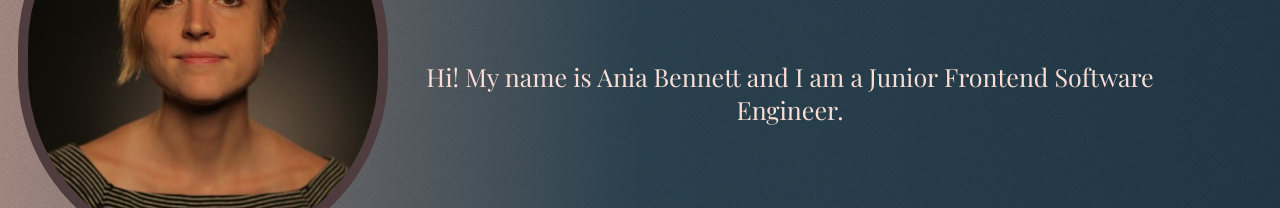
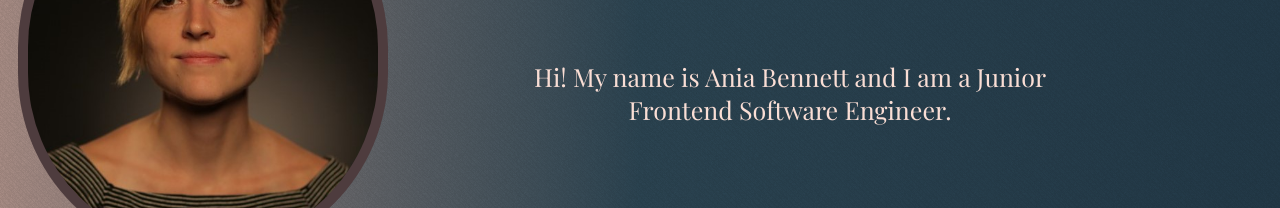
Before and after one commit to AniaKB/AniaKB.github.io, a plain HTML site: page index.html in a window 1280 px wide. Shown: the part 156-364 px from the top of the page. Drawn offline with nearby package versions, Linux system fonts and the light colour scheme.

Commit message:
fixing styling for paragraphs, margin

```diff
--- a/index.html
+++ b/index.html
@@ -70,6 +70,7 @@
     </h3>
     <p>
       I organize the events for Free Code Camp Indy.
+      I find speakers, create the Zoom link, help make the meetup event and coordinate with Machyne Makerspace on the days we have talks in-person.
     </p>
     <h3>
       Hacktoberfest
--- a/style.css
+++ b/style.css
@@ -73,8 +73,10 @@ img {
 }
 
 p {
-  padding: 1px 10px 3px 10px;
-  text-align: center;
+  padding: 1px 20px 3px 20px;
+  margin-left: 10%;
+  margin-right: 10%;
+  text-align: left;
   display: block;
 }
 
```
Also changed, not shown: script.js (+4 -4 lines).
